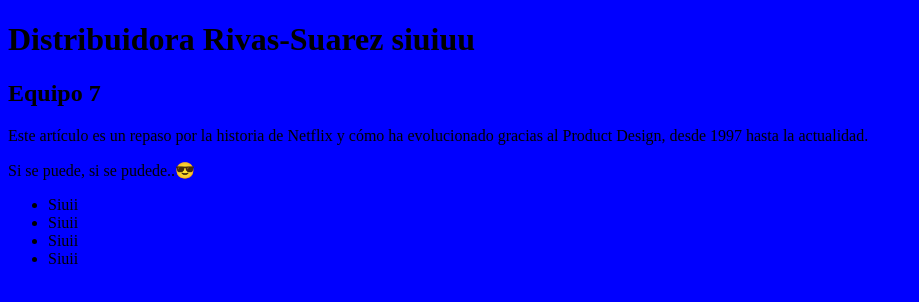
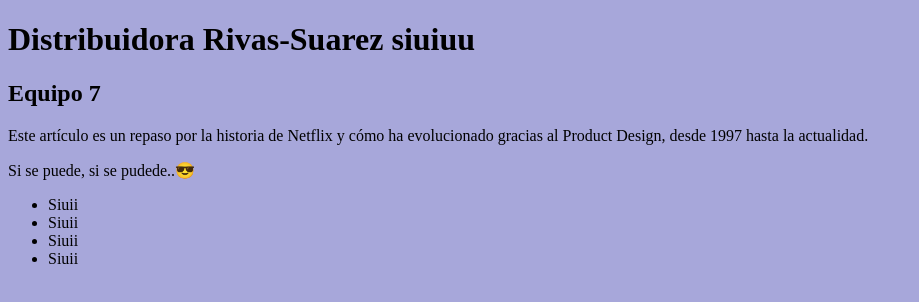
Before and after one commit to riossantos32/RivasSuarez-deploy, a React (Vite) app: page / in a window 1280 px wide. Shown: the top 302 px of the page, without its empty margins (0-919 px from the left). Built offline with nearby package versions, Linux system fonts and the light colour scheme.

Commit message:
add:index.css

```diff
--- a/src/index.css
+++ b/src/index.css
@@ -1 +1 @@
-body{background-color: blue;}
+body{background-color: rgb(167, 167, 218);}
```
